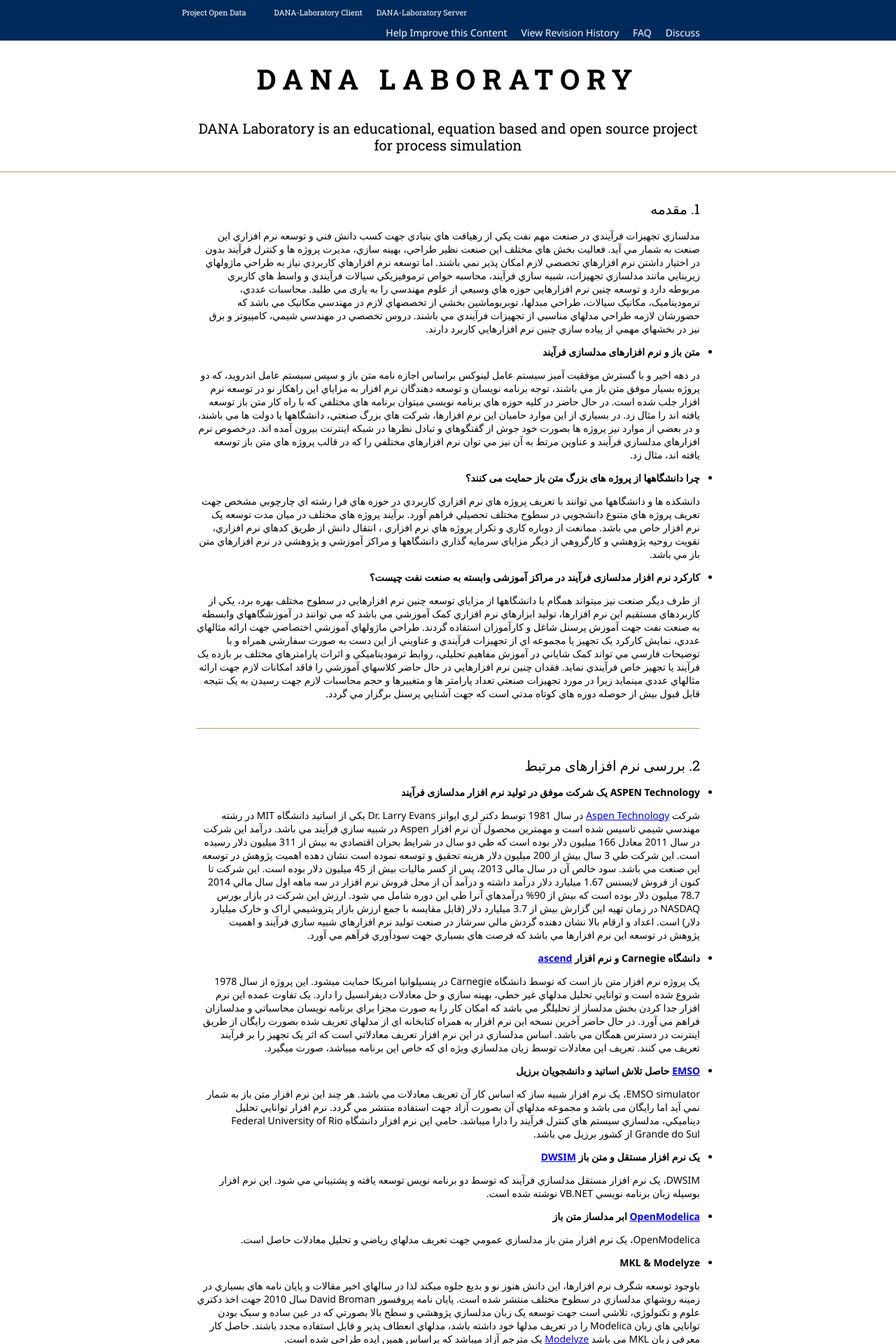
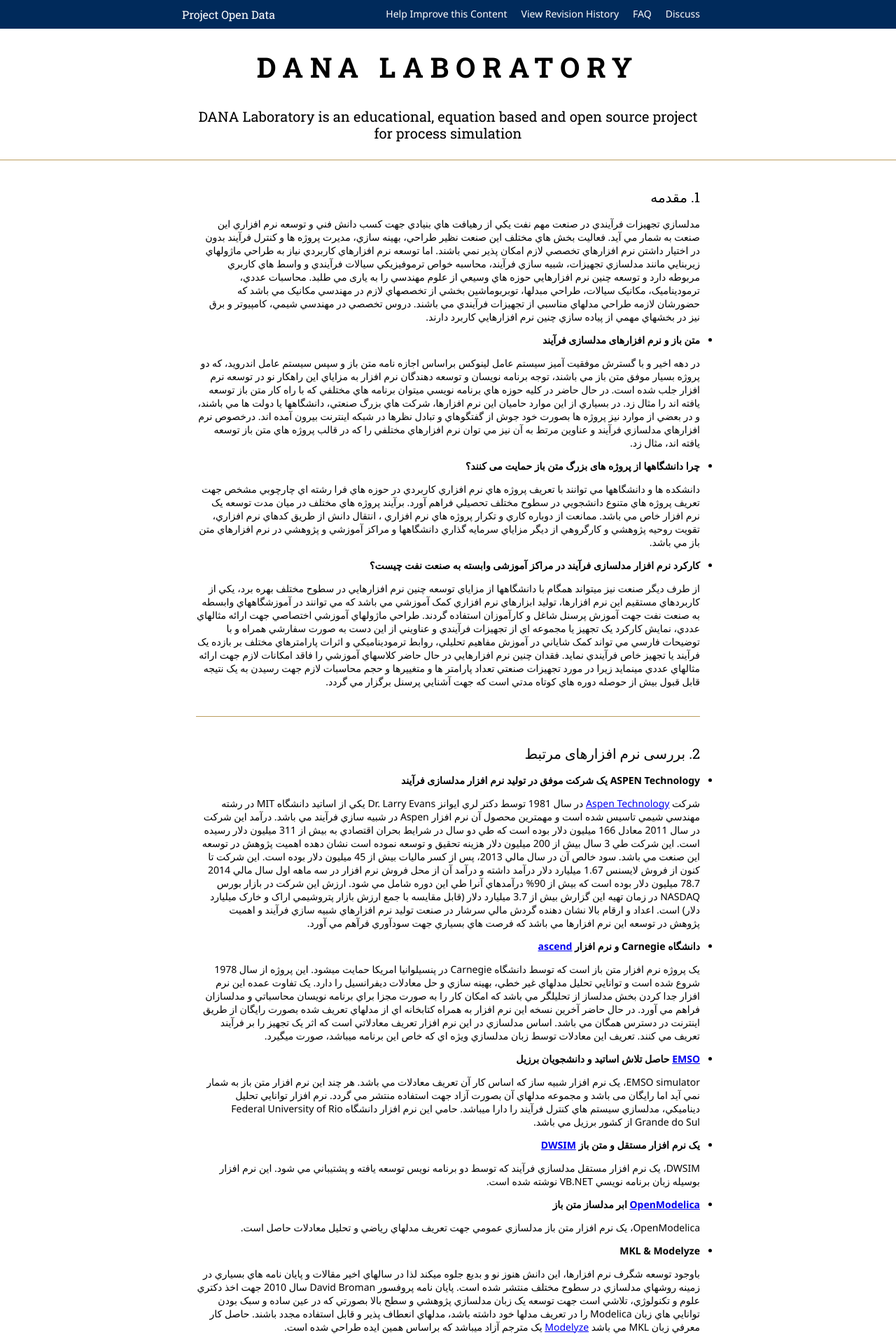
Before and after one commit to vimalaad/vimalaad.github.io, a Jekyll site: the page built from index.md, in a window 1280 px wide. Shown: the top 1920 px of the page at 70% size. Built offline with Jekyll 4.4.1, drawn with Linux system fonts in a browser that asks for light colours; nearby versions of some CDN libraries.

Commit message:
edit site

```diff
--- a/_includes/header.html
+++ b/_includes/header.html
@@ -40,10 +40,6 @@
               </a>
               <a class="brand" href="{{ site.root_url }}/">Project Open Data</a>
               <div class="nav-collapse collapse">
-                <ul class="nav">
-                  <li><a class="brand" href="{{ site.root_url }}/DANA-Laboratory.java">DANA-Laboratory Client</a></li>
-                  <li><a class="brand" href="{{ site.root_url }}/DANA-Laboratory.jl">DANA-Laboratory Server</a></li>
-                </ul>
                 <ul class="nav pull-right">
                   <li><a href="{{ edit_url }}">Help Improve this Content</a></li>
                   <li><a href="http://github.com/{{ site.org_name }}/{{ site.repo_name }}/commits/{{ site.branch }}">View Revision History</a></li>
--- a/assets/css/site.css
+++ b/assets/css/site.css
@@ -67,7 +67,7 @@
 .navbar .brand {
   color: #ffffff;
   font-family: "Roboto Slab", Georgia, serif;
-  font-size: 11px;
+  font-size: 16px;
   padding: 10px 0;
 }
 .navbar .btn-navbar {
```
